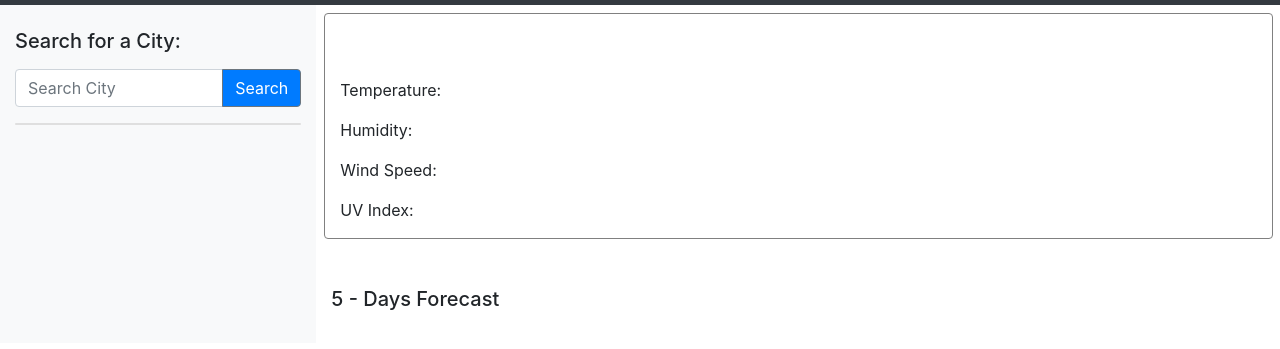
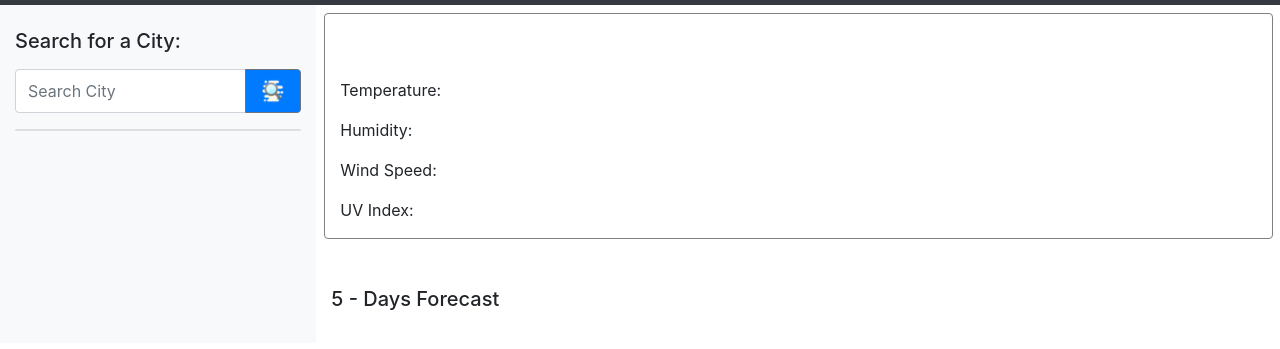
Before and after one commit to ystamaritq/weather-dashboard, a plain HTML site: page index.html in a window 1280 px wide. Shown: the part 51-400 px from the top of the page. Drawn offline with nearby package versions, Linux system fonts and the light colour scheme.

Commit message:
css little changes

```diff
--- a/assets/css/style.css
+++ b/assets/css/style.css
@@ -18,3 +18,8 @@ body {
 	border: 2px solid violet;
 	background-color: violet;
 }
+
+.img-custom {
+	width: 30px;
+	height: 30px;
+}
--- a/assets/js/script.js
+++ b/assets/js/script.js
@@ -94,7 +94,9 @@ function loadCities() {
 		var activeClass = "bg-light";
 		if (city === activeCity) activeClass = "bg-secondary";
 		$("#cities-append").prepend(
-			`<li class="list-group-item ${activeClass}" onclick="setActiveCity('${city}')">${city}<span onclick="removeCity('${city}', event)">Delete</span></li>`
+			`<li class="list-group-item d-flex justify-content-between pr-2 pl-4 bg-secondary ${activeClass}" onclick="setActiveCity('${city}')">${city}
+			<img class="img-custom" src="./assets/imgs/delete.png" alt="delete" onclick="removeCity('${city}', event)">
+			</li>`
 		);
 	});
 
--- a/index.html
+++ b/index.html
@@ -26,8 +26,9 @@
                 <input type="text" class="form-control" id="search-text" placeholder="Search City"
                     aria-describedby="search-button">
                 <div class="input-group-append">
-                    <button class="btn btn-outline-secondary bg-primary text-white" type="button"
-                        id="search-button">Search</button>
+                    <button class="btn btn-outline-secondary bg-primary text-white" type="button" id="search-button">
+                        <img src="./assets/imgs/search.png" alt="search" class="img-custom">
+                    </button>
                 </div>
             </article>
             <!-- cities to append on JS -->
```
Also changed, not shown: assets/imgs/delete.png (added), assets/imgs/search.png (added).
